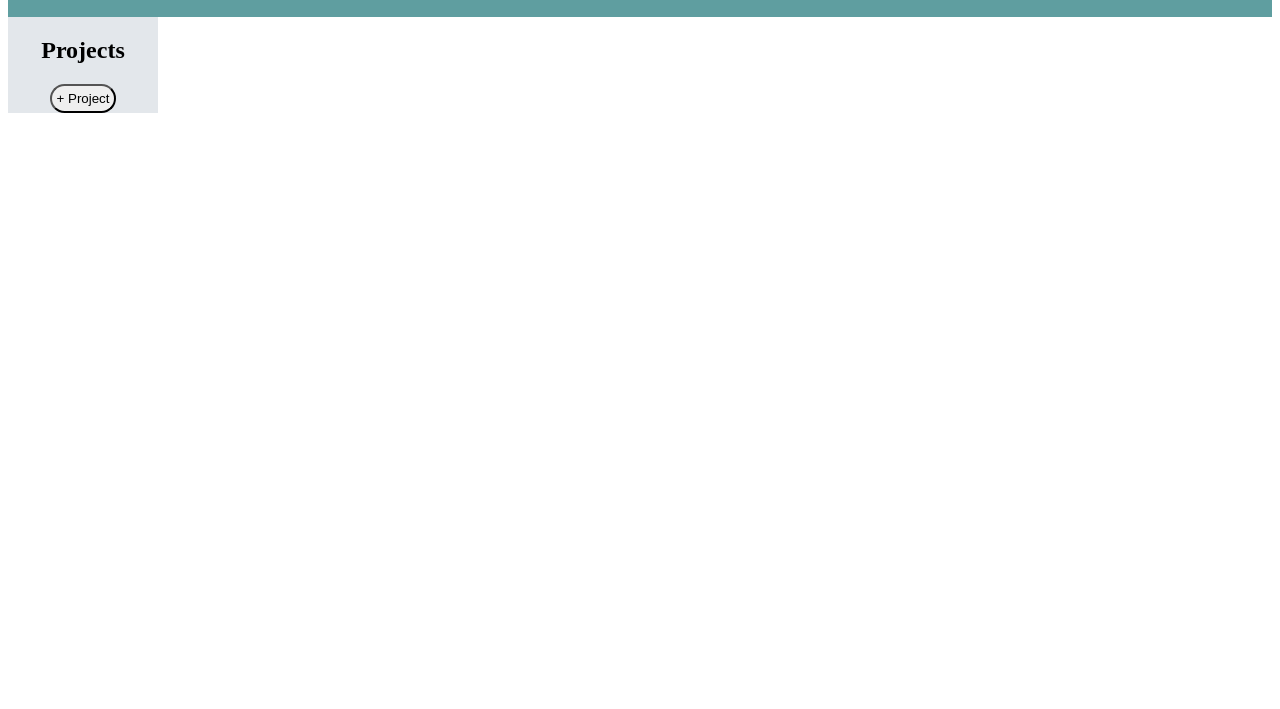
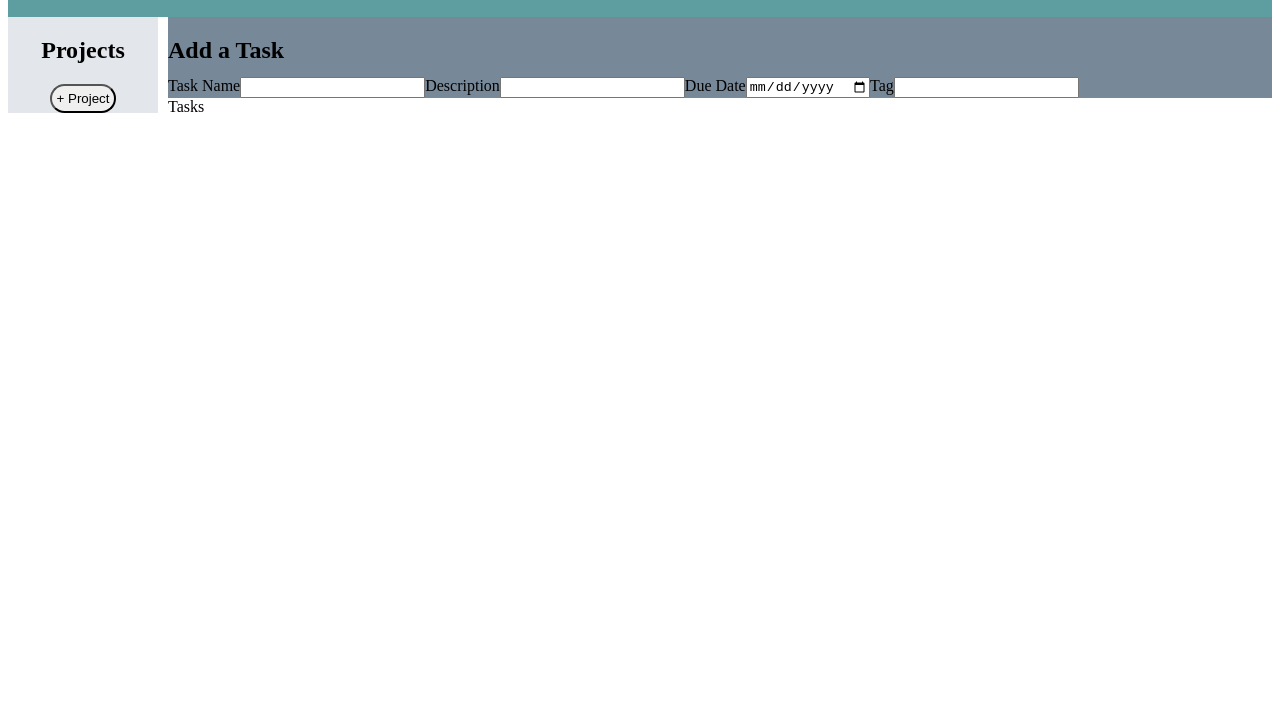
Before and after one commit to jsmit1993/top-todo-project, a website built with webpack: page src/template.html in a window 1280 px wide. Shown: the part 91-800 px from the top of the page. Built offline with nearby package versions, Linux system fonts and the light colour scheme.

Commit message:
build layout with grid
Spent time building the layout so that it can have a more uniform layout.
Mostly used grid to get it all to move exactly right.
HAve form for tasks visible right now, but will be a dialog soon.

```diff
--- a/src/initialLoad.js
+++ b/src/initialLoad.js
@@ -1,16 +1,23 @@
 import { createHeader } from "./header";
 import { buildSidebar } from "./sidebar";
+import { buildTaskSection } from "./taskList";
 
 function mainPageLoad() {
     const doc = document.querySelector('.bigHolder');
     doc.innerHTML = '';
     const headerSection = document.createElement('div');
+    headerSection.classList.add('heads')
     headerSection.appendChild(createHeader());
     const side = document.createElement('div');
+    side.classList.add('sides');
     side.appendChild(buildSidebar());
+    const tasks = document.createElement('div');
+    tasks.classList.add('tasks');
+    tasks.appendChild(buildTaskSection());
 
     doc.appendChild(headerSection);
     doc.appendChild(side);
+    doc.append(tasks);
 }
 
 export { mainPageLoad }
--- a/src/styles.css
+++ b/src/styles.css
@@ -32,3 +32,48 @@ button {
     padding: 5px;
     border-radius: 15px;
 }
+
+.bigHolder {
+    display: grid;
+    grid-template-columns: 160px 1fr 1fr 1fr;
+    grid-template-rows: auto 1fr 1fr 1fr;
+}
+
+.heads {
+    grid-column: span 4;
+}
+
+.sides {
+    grid-row: 2 span 4;
+    grid-column: 1;
+
+}
+
+.tasks {
+    grid-row: 2;
+    grid-column: 2 / span 3;
+}
+.addTaskdiv {
+    display: grid;
+    grid-template-columns: repeat(8, 1fr);
+    grid-template-rows: 60px 1fr;
+    background-color: lightslategray;
+}
+
+.addTaskHeader {
+    grid-column: 1 / span 8;
+    justify-content: center;
+    align-items: center;
+}
+
+form {
+    grid-column: 1 / span 8;
+    grid-row: 2;
+    display: flex;
+    flex-direction: row;
+}
+
+.addTaskdiv1 {
+    display: grid;
+    max-width: 75px;
+}
--- a/src/taskList.js
+++ b/src/taskList.js
@@ -0,0 +1,76 @@
+import { addTask } from "./todoLogic";
+
+function buildTaskDiv() {
+
+}
+
+
+function buildTaskForm() {
+    const addTaskdiv = document.createElement('div');
+    const addTaskHeader = document.createElement('h2');
+    addTaskHeader.textContent = 'Add a Task'
+    addTaskHeader.classList.add('addTaskHeader');
+    addTaskdiv.classList.add('addTaskdiv');
+    addTaskdiv.appendChild(addTaskHeader);
+    const addTaskForm = document.createElement('form');
+
+    const taskName = document.createElement('label');
+    taskName.classList.add('addTaskdiv1');
+    taskName.textContent = 'Task Name';
+    taskName.htmlFor = 'taskNameInput'; //add this for each
+    const taskNameField = document.createElement('input');
+    taskNameField.id = 'taskNameInput'; //add this for each
+    taskNameField.type = 'text';
+    taskNameField.required = true;
+
+    const taskDescDiv = document.createElement('label');
+    taskDescDiv.classList.add('addTaskdiv1');
+    taskDescDiv.textContent = 'Description';
+    const taskDescField = document.createElement('input');
+    taskDescField.type = 'text';
+
+    const taskDueDate = document.createElement('label');
+    taskDueDate.classList.add('addTaskdiv1');
+    taskDueDate.textContent = 'Due Date';
+    const taskDueDateField = document.createElement('input');
+    taskDueDateField.type = 'date';
+
+    const taskTagdiv = document.createElement('label');
+    taskTagdiv.classList.add('addTaskdiv1');
+    taskTagdiv.textContent = 'Tag';
+    const taskTagField = document.createElement('input');
+    taskTagField.type = 'text';
+
+    //need to see completed and project but then the id fields are not visible
+    addTaskForm.appendChild(taskName);
+    addTaskForm.appendChild(taskNameField);
+    addTaskForm.appendChild(taskDescDiv);
+    addTaskForm.appendChild(taskDescField);
+    addTaskForm.appendChild(taskDueDate);
+    addTaskForm.appendChild(taskDueDateField);
+    addTaskForm.appendChild(taskTagdiv);
+    addTaskForm.appendChild(taskTagField);
+
+    //title, description, dueDate, tag, completed, project, projectID, taskID
+    addTaskdiv.appendChild(addTaskForm);
+
+    return addTaskdiv;
+}
+
+function buildTasks() {
+    const taskSectionTitle = document.createElement('div');
+    taskSectionTitle.classList.add('taskListArea')
+    taskSectionTitle.textContent = 'Tasks';
+
+    return taskSectionTitle
+}
+
+function buildTaskSection() {
+    const taskArea = document.createElement('div');
+    taskArea.classList.add('taskArea')
+    taskArea.appendChild(buildTaskForm());
+    taskArea.appendChild(buildTasks());
+    return taskArea;
+}
+
+export {buildTaskSection}
--- a/src/todoLogic.js
+++ b/src/todoLogic.js
@@ -30,6 +30,7 @@ let projects = [];
 function addTask(title, description, dueDate, tag, completed, project, projectID, taskID) {
     let newTask = new Todo(title, description, dueDate, tag, completed, project, projectID, taskID);
     tasks.push(newTask);
+    console.log(newTask);
 }
 
 function addProject(name, description, status, projectID) {
```
